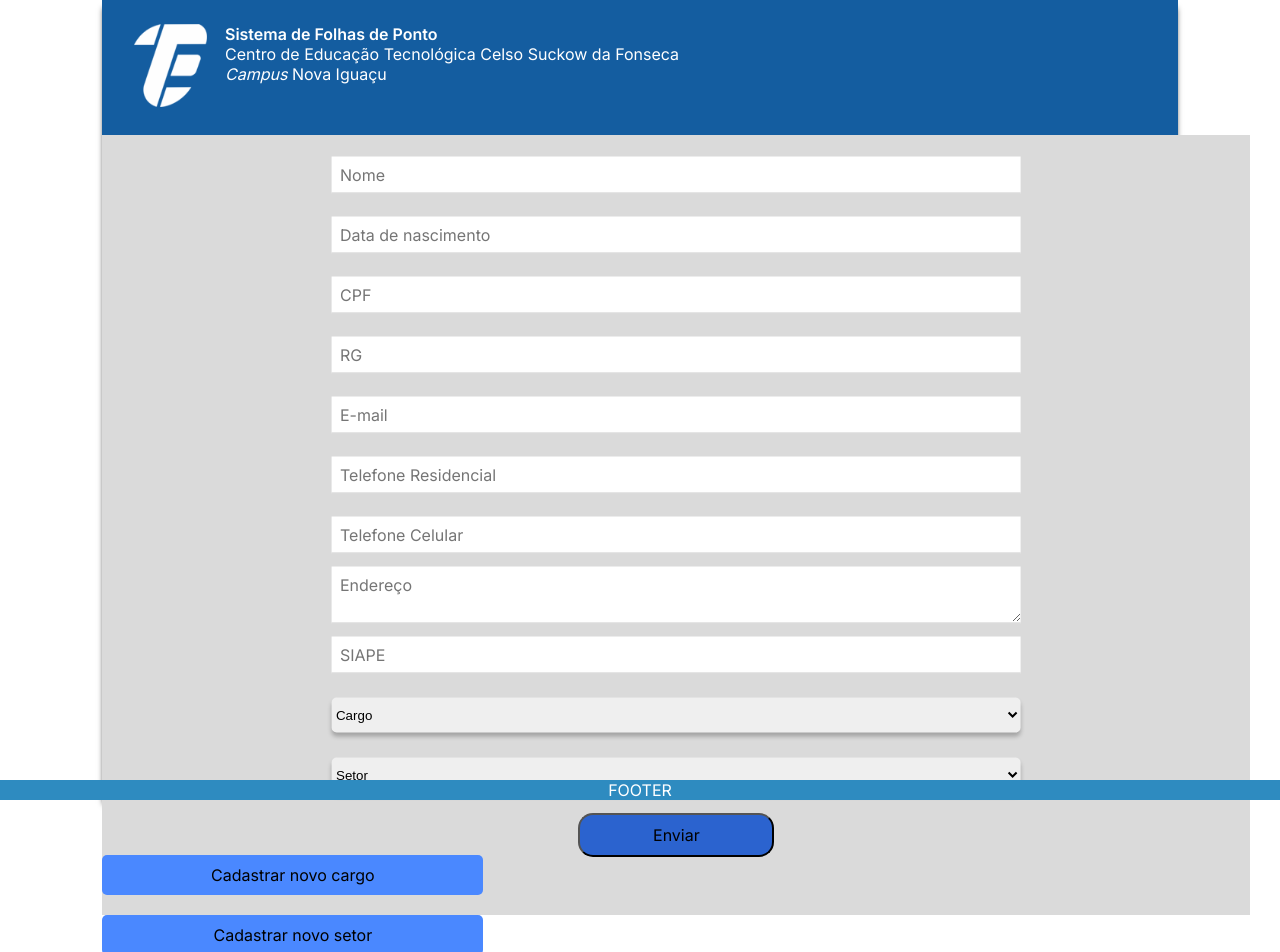
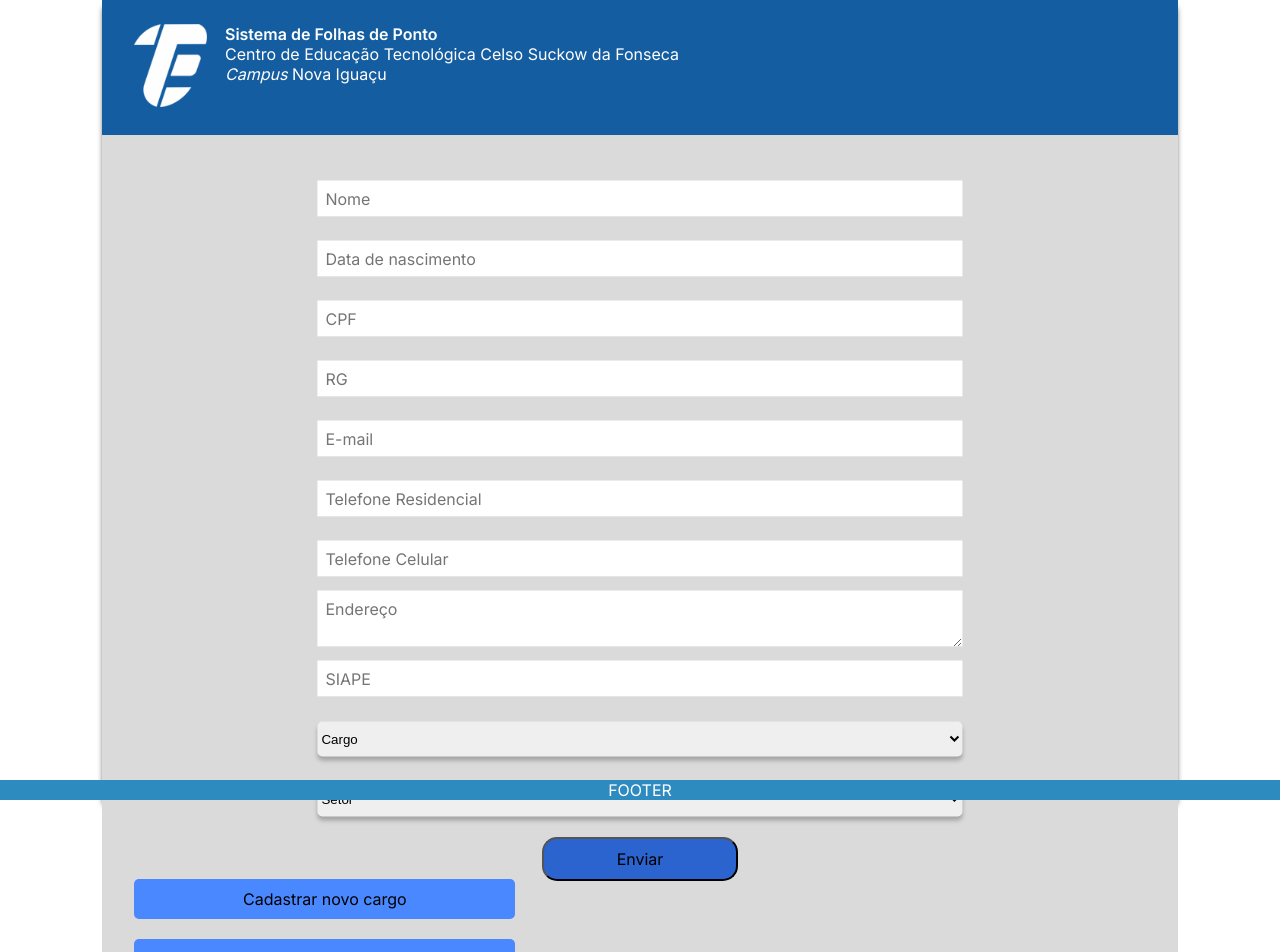
Before and after one commit to SINFO-NI/SIFOP-Front, a Next.js app: page / in a window 1280 px wide. Shown: the top 952 px of the page. Built offline with nearby package versions, Linux system fonts and the light colour scheme.

Commit message:
Começo do Modal

```diff
--- a/package.json
+++ b/package.json
@@ -12,7 +12,8 @@
     "next": "10.0.9",
     "react": "17.0.1",
     "react-addons-css-transition-group": "^15.6.2",
-    "react-dom": "17.0.1"
+    "react-dom": "17.0.1",
+    "react-modal": "^3.12.1"
   },
   "devDependencies": {
     "@types/node": "^14.14.35",
--- a/src/components/FormFunc.tsx
+++ b/src/components/FormFunc.tsx
@@ -1,12 +1,8 @@
-//CSS Único para o Componente ExperienceBar (Não afeta outros componentes)
 import { useContext } from 'react';
 import styles from '../styles/components/FormFunc.module.css';
 
-//Componente ExperienceBar
+
 export function FormFunc() {
-
-    //const { currentExperience, experienceToNextLevel } = useContext(ChallengesContext);
-    //const percentToNextLevel = Math.round((currentExperience * 100) / experienceToNextLevel);
 
     return (
 
@@ -78,8 +74,9 @@ export function FormFunc() {
                     <br />
                     <div>
                         <button className={styles.formBtnCadastrar} type="submit">Cadastrar novo cargo</button>
+                        <br /> <br />
+                        <button className={styles.formBtnCadastrar} type="submit">Cadastrar novo setor</button>
                         <br /> <br /> <br />
-                        <button className={styles.formBtnCadastrar} type="submit">Cadastrar novo setor</button>
                     </div>
                 </form>
             </html>
--- a/src/pages/index.tsx
+++ b/src/pages/index.tsx
@@ -4,6 +4,7 @@ import { Menu } from '../components/Menu';
 import { Footer } from '../components/Footer';
 import styles from '../styles/pages/Home.module.css'
 import { FormFunc } from '../components/FormFunc';
+import { FormCargo } from '../components/FormCargoModal';
 
 export default function Home() {
     return (
--- /dev/null
+++ b/src/styles/components/FormCargoModal.module.css
@@ -0,0 +1,59 @@
+.overlay{
+    background: rgba(242, 243, 245, 0.8);
+    position: fixed; /*Fixo na tela independente do scroll*/
+    /*Ocupar a tela inteira*/
+    top: 0;
+    bottom: 0;
+    left: 0;
+    right: 0;
+    /*Conteúdo no centro da tela*/
+    display: flex;
+    justify-content: center;
+    align-items: center;
+}
+
+.formContainer{
+    background: var(--white);
+    width: 100%;
+    max-width: 400px;
+    padding: 2rem, 3rem; /*2 - vertical, 3 - lateral*/
+    border-radius: 5px;
+    box-shadow: 0 0 60px rgba(0, 0, 0, 0.05);
+    text-align: center;
+    position: relative; /*Por conta do botão de fechar que terá position absolute*/
+}
+
+.formInput2{
+    position: absolute;
+    left: 50%;
+    margin-right: -50%;
+    transform: translate(-50%, -50%);
+    padding:8px;
+    display:block;
+    border: none;
+    border-bottom:1px solid #ccc;
+    width:60%
+}
+
+.formBtn{
+    position: absolute;
+    left: 50%;
+    margin-right: -50%;
+    transform: translate(-50%, -50%);
+    width: 196px;
+    height: 44px;
+    background: #2B63CF;
+    border-radius: 15px;
+}
+
+.button{
+
+    position: absolute;
+    right: 0.5rem;
+    top: 0.5rem;
+    background: transparent; /*Retirar os estilos padrões do botão*/
+    border: 0;
+    font-size: 0px;
+
+
+}
--- a/src/styles/components/FormFunc.module.css
+++ b/src/styles/components/FormFunc.module.css
@@ -1,9 +1,12 @@
 .formContainer{
+    background: #DADADA;
+    padding: 1.5rem 2rem;
     position: relative;
-    width: 1148px;
-    height: 1024px;
+    display: grid;
+    grid-template-columns: 5.6rem 2fr; /* Tamanho das colunas */
+    gap: 1px; /* 1 x 16 = 100px */
+    align-content: center; /* Alinhar o conteúdo no centro verticalmente */
 
-    background: #DADADA;
 }
 
 .formInput2{
@@ -42,7 +45,7 @@
 }
 
 .formBtnCadastrar{
-    position: absolute;
+    position: relative;
     width: 381px;
     height: 40px;
     background: #4A88FF;
@@ -50,6 +53,7 @@
     box-sizing: border-box;
     border-radius: 5px;
 }
+
 
 .formSelect{
     position: absolute;
```
Also changed, not shown: src/components/FormCargoModal.tsx (added, +34 -0 lines), public/close.svg (added), 1 other file (tests, documents, lock files or other folders).
